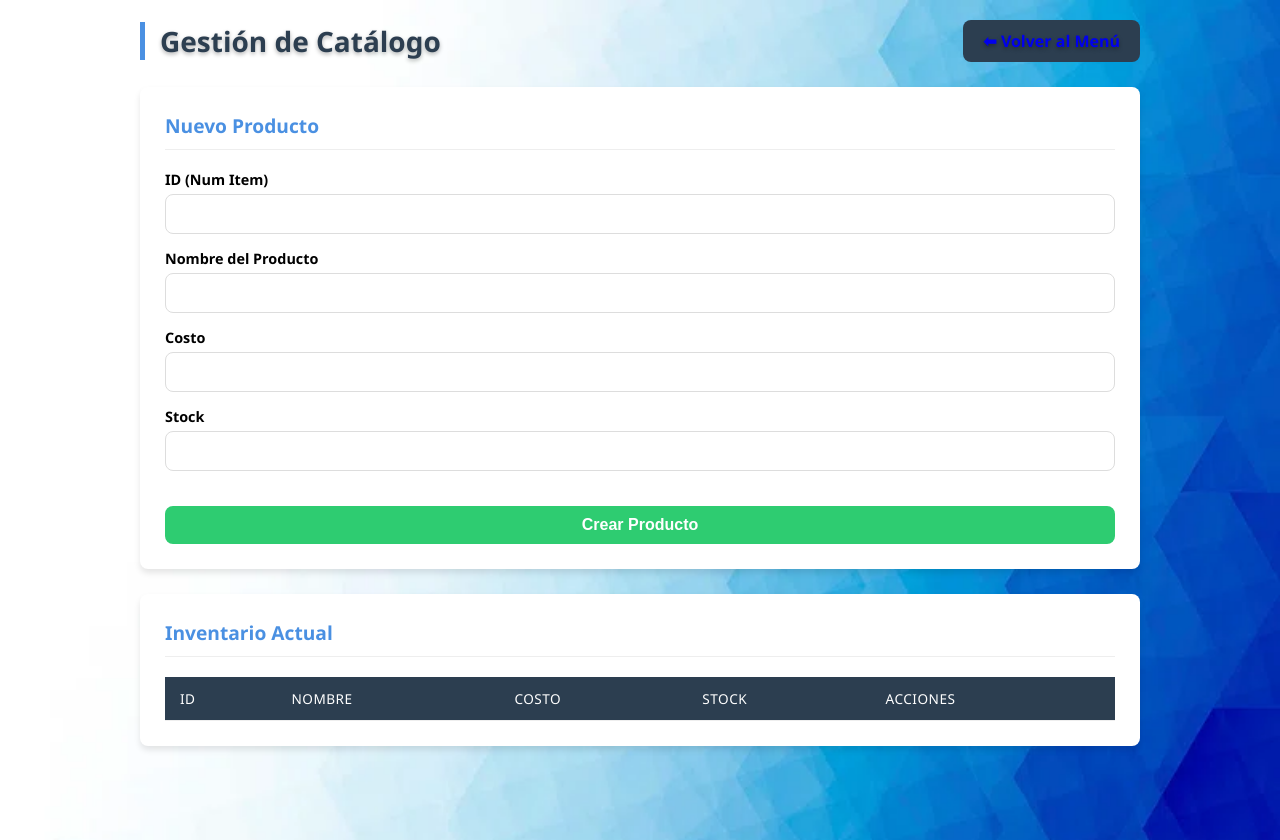
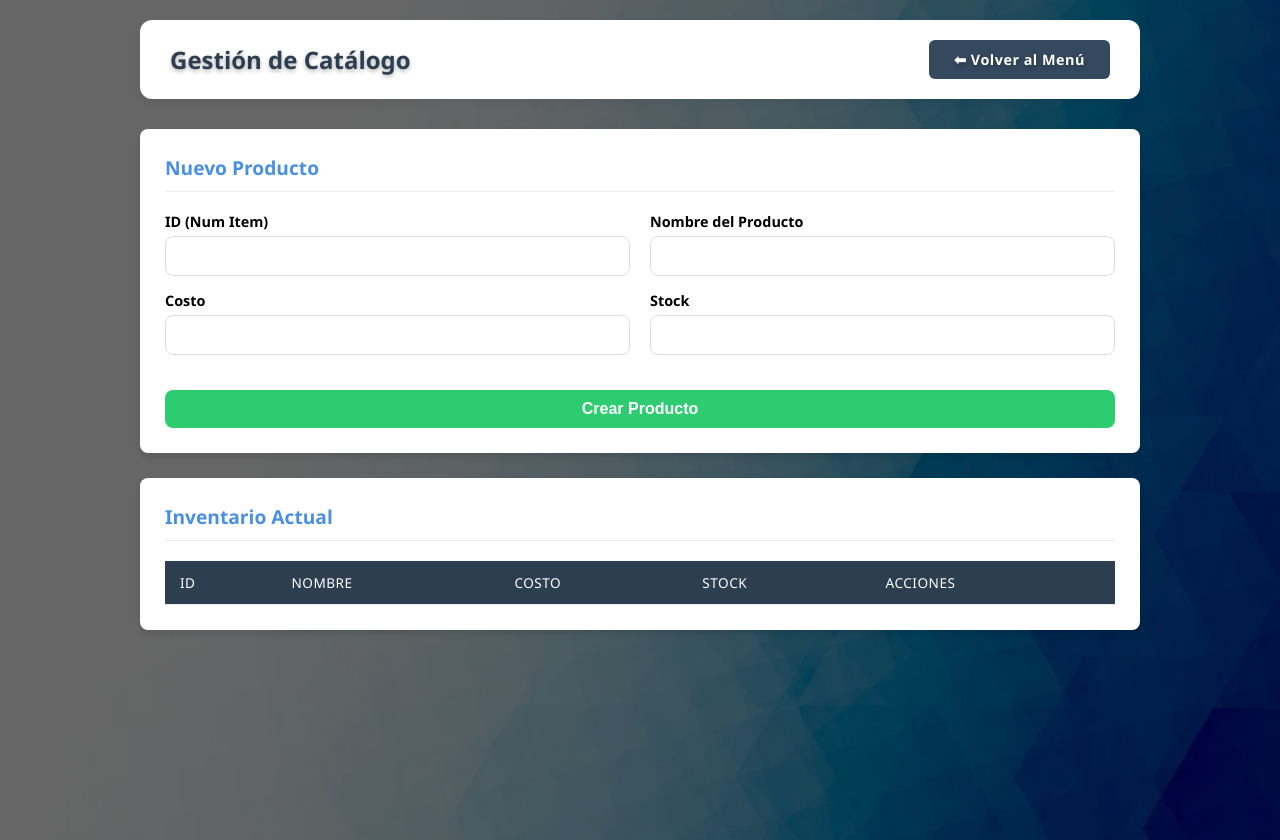
Before and after one commit to Aquilescastro115/Pagina-de-base-de-datos, a PHP site: page /crud_catalogo.php in a window 1280 px wide. Run offline with PHP 8.4, Linux system fonts and the light colour scheme; the visitor is signed in with stand-in values (Sample User, id 1); lists and menus that the app fills with data are empty; some libraries are stand-ins or nearby versions.

Commit message:
ultimos cambios

```diff
--- a/catalogo.css
+++ b/catalogo.css
@@ -14,14 +14,16 @@ body {
     font-family: 'Segoe UI', system-ui, sans-serif;
     margin: 0;
     padding: 20px;
+    min-height: 100vh;
     color: var(--secondary);
 
-    background-image: url('assets/444.webp');
+    /* Fondo con imagen y filtro oscuro */
+    background-image:
+        linear-gradient(rgba(0, 0, 0, 0.6), rgba(0, 0, 0, 0.6)),
+        url('assets/444.webp'); /* Asegúrate de que la ruta sea correcta */
     background-size: cover;
     background-position: center;
     background-attachment: fixed;
-    background-repeat: no-repeat;
-    min-height: 100vh;
 }
 
 /* --- Contenedor Principal --- */
@@ -33,20 +35,48 @@ body {
 
 /* --- Encabezado y Botón Volver --- */
 .header-row {
+    background-color: white; /* Fondo gris muy claro (casi blanco) */
+    padding: 20px 30px;        /* Espacio interno para que "respire" */
+    border-radius: 12px;       /* Bordes redondeados */
+    box-shadow: 0 4px 10px rgba(0,0,0,0.05); /* Sombra muy suave */
+
+    /* Flexbox para alinear título y botón */
     display: flex;
     justify-content: space-between;
     align-items: center;
-    margin-bottom: 25px;
+    margin-bottom: 30px;
+    box-sizing: border-box; /* Para que el padding no desborde el ancho */
 }
 
+/* Ajuste del Título (Sin la línea lateral, más limpio) */
 .header-left h2 {
     margin: 0;
-    color: var(--secondary-color);
-    font-size: 28px;
-    border-left: 5px solid var(--primary-color);
-    padding-left: 15px;
+    color: #2c3e50;    /* Azul oscuro intenso */
+    font-size: 1.5rem; /* Tamaño equilibrado */
+    font-weight: 700;
+    border-left: none; /* Quitamos la línea de color vertical anterior */
+    padding-left: 0;
 }
 
+/* Botón "Volver": Estilo Oscuro (Como en la foto) */
+.header-right .btn {
+    background-color: #34495e !important; /* Azul grisáceo oscuro */
+    color: white !important;              /* Texto blanco */
+    border: none;
+    border-radius: 6px;
+    padding: 10px 25px;
+    font-weight: 600;
+    font-size: 0.9rem;
+    letter-spacing: 0.5px;
+    box-shadow: none; /* Estilo más plano y sobrio */
+    transition: all 0.3s ease;
+}
+
+.header-right .btn:hover {
+    background-color: #2c3e50 !important; /* Se oscurece un poco más */
+    transform: translateY(-2px);
+    box-shadow: 0 5px 15px rgba(44, 62, 80, 0.3);
+}
 /* --- Tarjetas (Cards) --- */
 .card {
     background-color: var(--card-bg);
@@ -136,14 +166,7 @@ label {
     color: white;
 }
 
-/* Estilo para el botón de Volver (Opción 1) */
-.header-right .btn {
-    background-color: var(--secondary-color) !important; /* Forza el color */
-}
-
-.header-right .btn:hover {
-    opacity: 0.9;
-}
+/* --- Estilo Específico para el Botón "Volver" --- */
 
 /* --- Tablas --- */
 .table-responsive {
@@ -201,3 +224,33 @@ label {
     /* Si usas la Opción B (fondo oscuro), quizás quieras poner el texto blanco: */
     /* color: white; */
 }
+/* --- CLASE FALTANTE: ALINEACIÓN EN FILAS --- */
+.fila-doble {
+    display: flex;       /* Activa el modo flexible */
+    gap: 20px;           /* Espacio entre las columnas */
+    margin-bottom: 15px; /* Espacio debajo de la fila */
+}
+
+.fila-doble .form-group {
+    flex: 1;             /* Obliga a que ambos ocupen el 50% */
+    margin-bottom: 0;    /* Quita el margen individual */
+}
+
+/* Responsivo: En celulares se ponen uno debajo del otro */
+@media (max-width: 600px) {
+    .fila-doble {
+        flex-direction: column;
+    }
+}
+
+/* --- MEJORA: Botón Modificar (Amarillo) --- */
+/* Para quitar el estilo en línea del botón naranja en la tabla */
+.btn-warning {
+    background-color: #f39c12;
+    color: white;
+    padding: 5px 10px;
+    font-size: 0.85rem;
+}
+.btn-warning:hover {
+    background-color: #e67e22;
+}
--- a/crud_catalogo.php
+++ b/crud_catalogo.php
@@ -67,13 +67,17 @@ try {
 <head>
 <meta charset="utf-8">
 <title>Catálogo</title>
-<link rel="stylesheet" href="catalogo.css?v=2">
+<link rel="stylesheet" href="catalogo.css">
 </head>
 <body>
 <div class="container">
     <div class="header-row">
         <div class="header-left"><h2>Gestión de Catálogo</h2></div>
-        <div class="header-right"><a href="dashboard.php" class="btn">⬅ Volver al Menú</a></div>
+        <div class="header-right">
+    <a href="dashboard.php" class="btn">
+       ⬅ Volver al Menú
+    </a>
+</div>
     </div>
 
     <?php if ($mensaje): ?><div class="alert"><?php echo $mensaje; ?></div><?php endif; ?>
@@ -134,7 +138,7 @@ try {
                     <td><?php echo $p['stock']; ?></td>
                     <td>
                         <a href="crud_catalogo.php?edit_id=<?php echo $p['num_item']; ?>"
-                           class="btn" style="background:#f39c12; color:white; padding:5px 10px; font-size:0.8rem;">Modificar</a>
+                        class="btn btn-warning">Modificar</a>
 
                         <a href="crud_catalogo.php?delete_id=<?php echo $p['num_item']; ?>"
                            class="btn btn-ghost" onclick="return confirm('¿Borrar?');">Eliminar</a>
--- a/crud_venta.php
+++ b/crud_venta.php
@@ -85,7 +85,7 @@ try {
 <head>
 <meta charset="utf-8">
 <title>Ventas</title>
-<link rel="stylesheet" href="catalogo.css?v=2">
+<link rel="stylesheet" href="venta.css">
 </head>
 <body>
   <div class="container">
```
Also changed, not shown: reporte_stock.php (+2 -9 lines), venta.css (+36 -16 lines).
